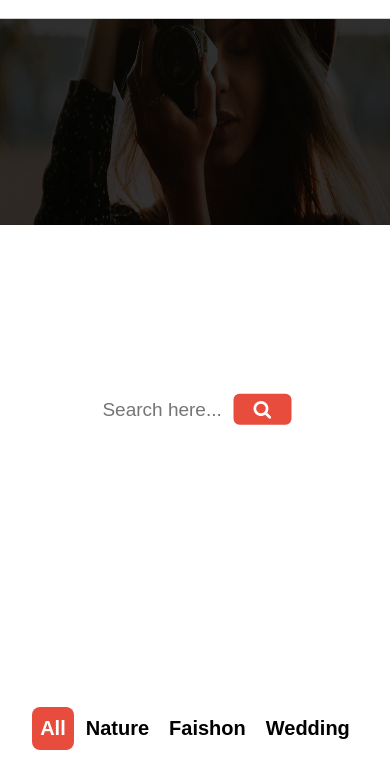
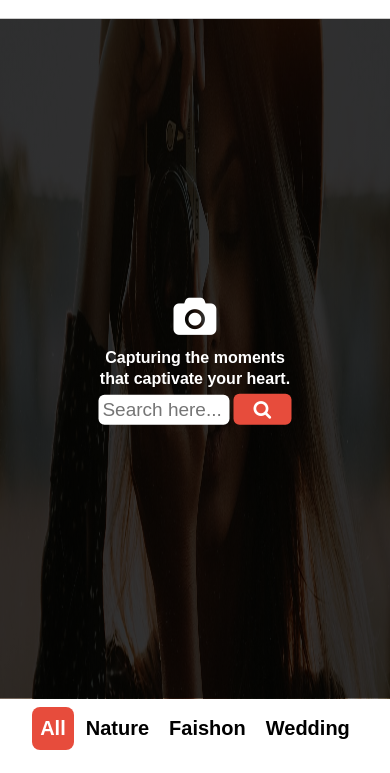
Before and after one commit to nikesh1124/projectFirst, a plain HTML site: page index.html in a window 390 px wide. Shown: the part 61-834 px from the top of the page. Drawn offline with nearby package versions, Linux system fonts and the light colour scheme.

Commit message:
Update style.css

```diff
--- a/style.css
+++ b/style.css
@@ -348,7 +348,7 @@ footer{
         background: linear-gradient(rgba(0, 0, 0, 0.8), rgba(0, 0, 0, 0.8)), url(img/banner1.jpg);
         background-size: cover;
         background-repeat: no-repeat;
-        background-size: 406px 286px;
+        background-size: 100vw 90vh;
     }
 
     .h-text {
```
